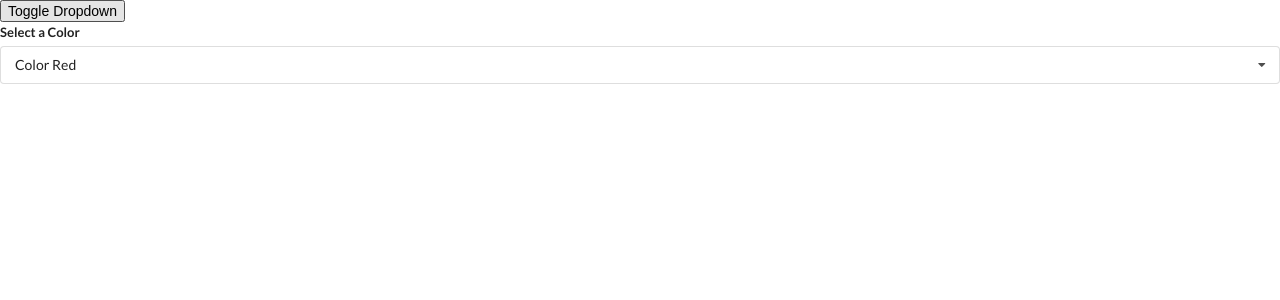
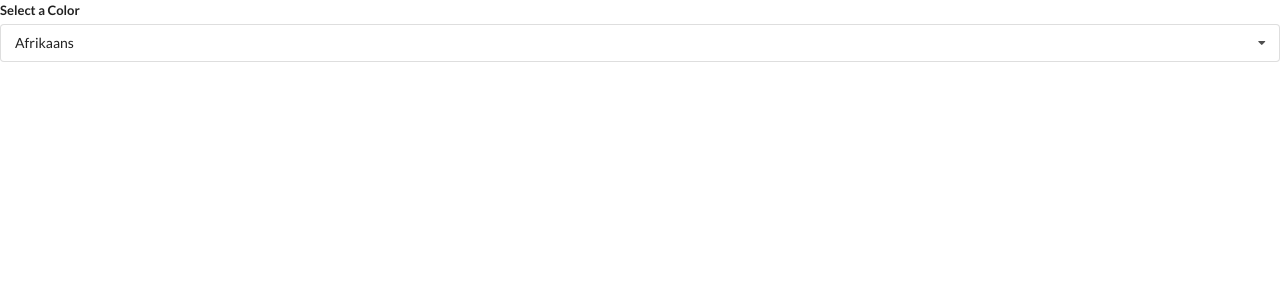
Before and after one commit to Atomize101/widgets, a React (Create React App) app: page / in a window 1280 px wide. Shown: the top 300 px of the page. Built offline with nearby package versions, Linux system fonts and the light colour scheme.

Commit message:
Setting up translate options

```diff
--- a/src/App.js
+++ b/src/App.js
@@ -2,6 +2,7 @@ import React, { useState } from 'react';
 import Accordion from './components/Accordion';
 import Search from './components/Search';
 import Dropdown from './components/Dropdown';
+import Translate from './components/Translate';
 
 const items = [
 	{
@@ -34,14 +35,11 @@ const options = [
 ];
 
 export default () => {
-	const [selected, setSelected] = useState(options[0]);
-	const [showDropdown, setShowDropdown] = useState(true);
+
 
 	return (
 		<div>
-			<button onClick={() => setShowDropdown(!showDropdown)}>Toggle Dropdown</button>
-
-			{showDropdown ? <Dropdown selected={selected} onSelectChange={setSelected} options={options} /> : null}
+            <Translate />
 		</div>
 	);
 };
--- a/src/components/Translate.js
+++ b/src/components/Translate.js
@@ -1,10 +1,27 @@
 import React, {useState} from 'react';
 import Dropdown from './Dropdown';
 
+const options = [
+    {
+        label: 'Afrikaans',
+        value: 'af',
+    },
+    {
+        label: 'Arabic',
+        value: 'ar',
+    },
+    {
+        label: 'Hindi',
+        value: 'hi'
+    }
+];
+
 const Translate = ()=> {
+    const [language, setLanguage] = useState(options[0]);
+
     return (
       <div>
-          <Dropdown />
+          <Dropdown selected={language} onSelectedChange={setLanguage} options={options} />
       </div>
     );
 }
```
